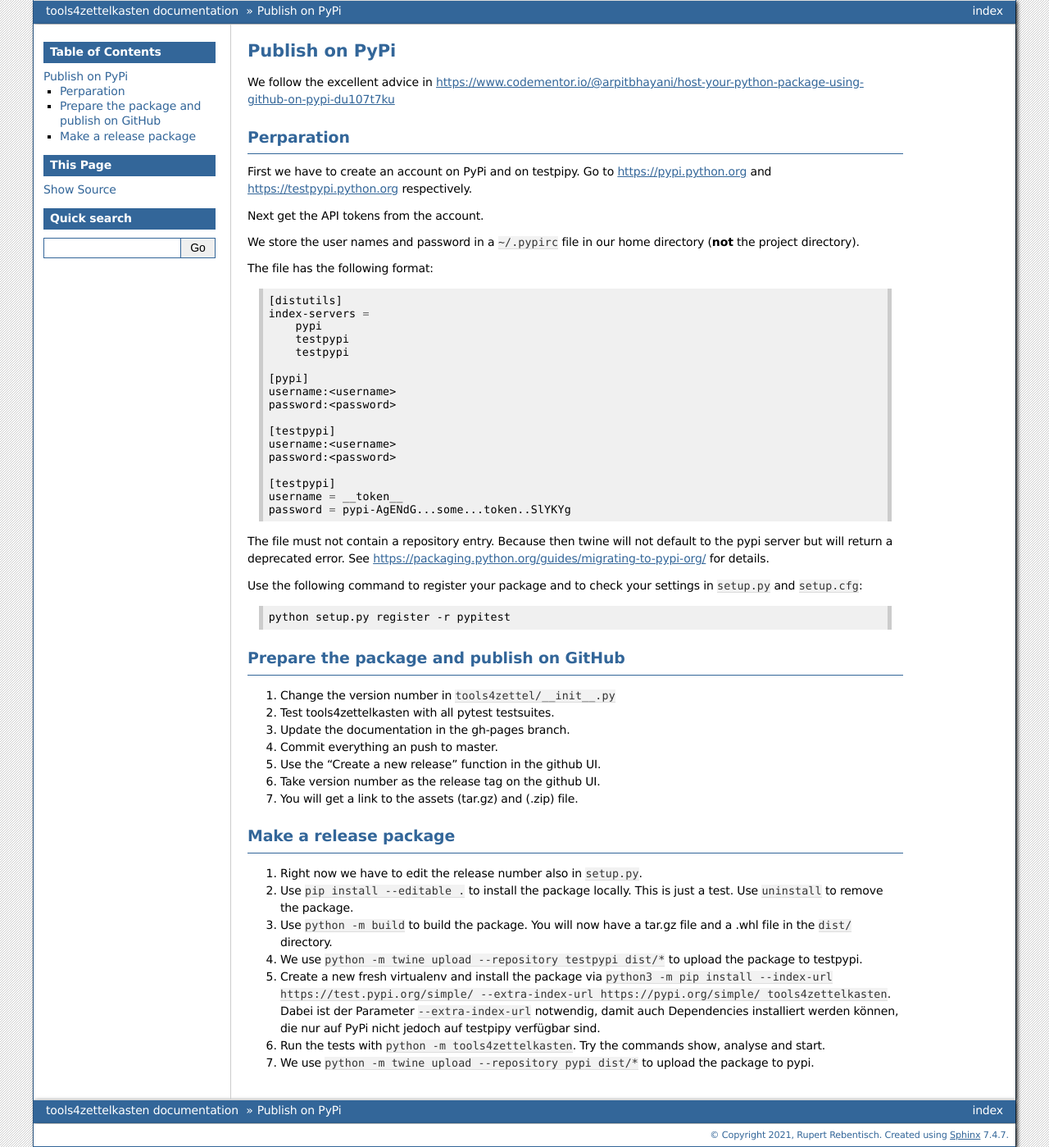
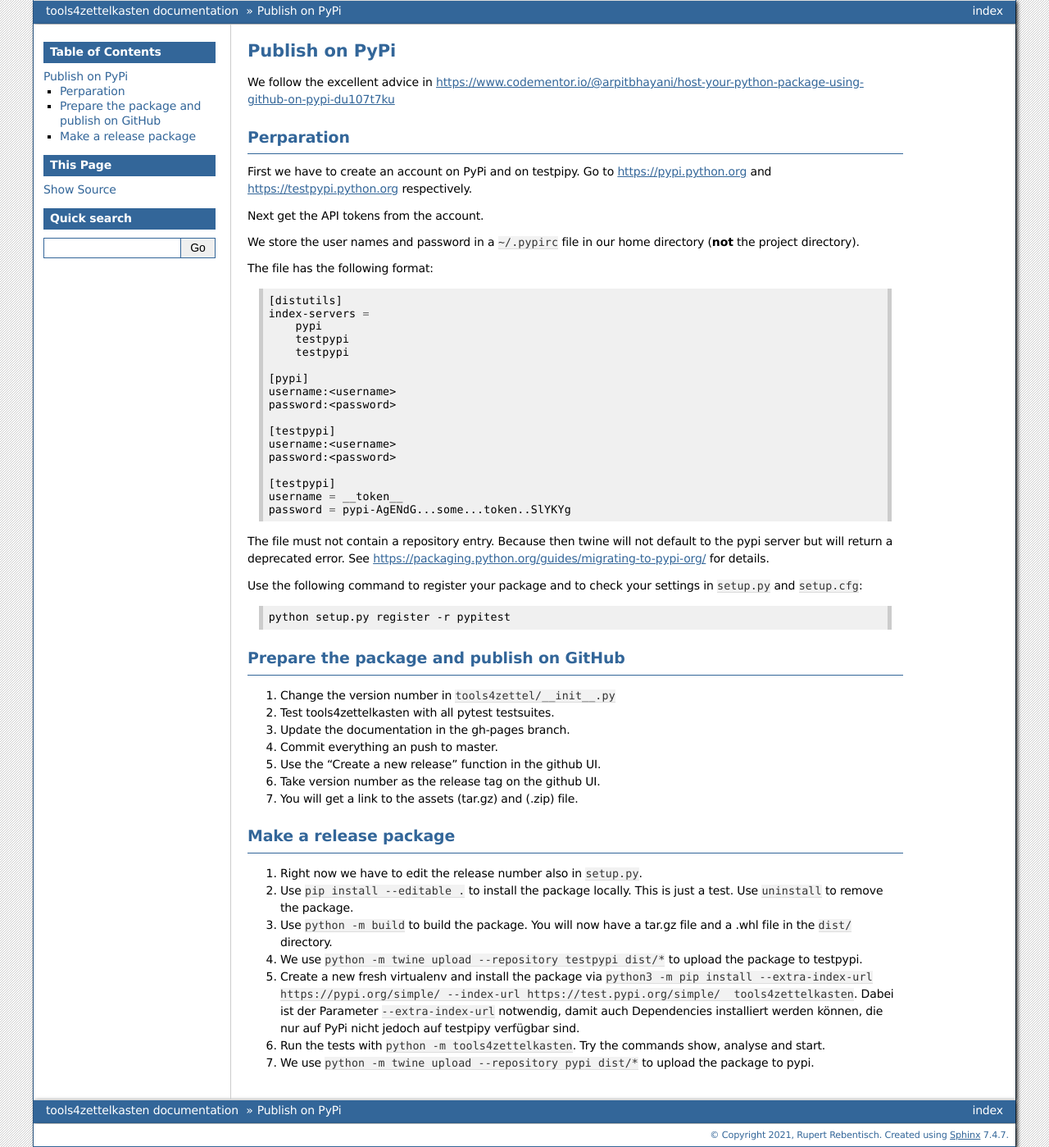
Before and after one commit to rreben/tools4zettelkasten, a Sphinx documentation site: the page built from docs_source/source/publish_on_PyPi.rst, in a window 1280 px wide. Shown: the whole page at 82% size. Built offline with Sphinx 7.4.7, drawn with Linux system fonts in a browser that asks for light colours; the version number could not be read and is left out.

Commit message:
minor changes

```diff
--- a/docs_source/source/publish_on_PyPi.rst
+++ b/docs_source/source/publish_on_PyPi.rst
@@ -71,8 +71,8 @@
 4. We use ``python -m twine upload --repository testpypi dist/*``
    to upload the package to testpypi.
 5. Create a new fresh virtualenv and install the package via ``python3 -m pip
-   install --index-url https://test.pypi.org/simple/ --extra-index-url
-   https://pypi.org/simple/ tools4zettelkasten``. Dabei ist der Parameter
+   install --extra-index-url https://pypi.org/simple/ --index-url
+   https://test.pypi.org/simple/  tools4zettelkasten``. Dabei ist der Parameter
    ``--extra-index-url`` notwendig, damit auch Dependencies installiert werden
    können, die nur auf PyPi nicht jedoch auf testpipy verfügbar sind.
 6. Run the tests with ``python -m tools4zettelkasten``. Try the commands
```
